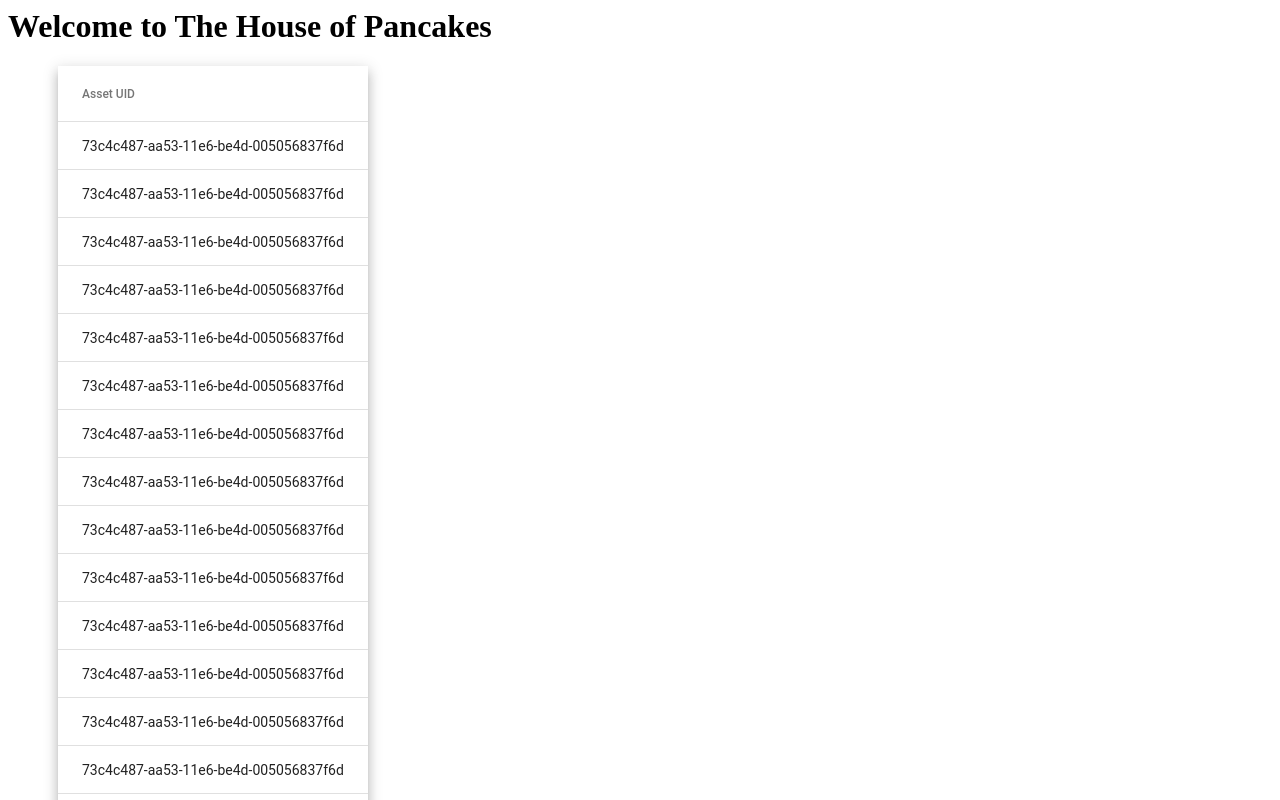
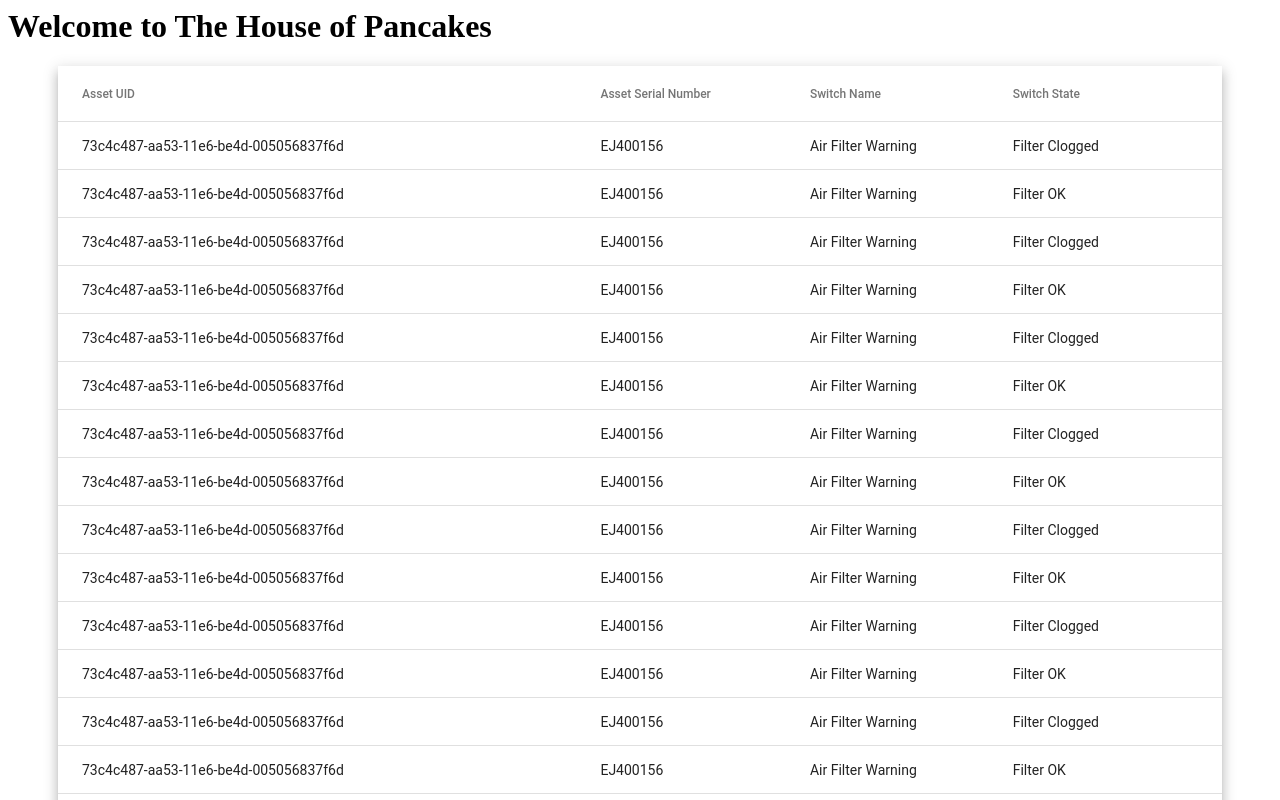
Before and after one commit to Parmentrout/grid-demo, an Angular app: page / in a window 1280 px wide. Shown: the top 800 px of the page. Built offline with nearby package versions, Linux system fonts and the light colour scheme.

Commit message:
Read columns and data from config

```diff
--- a/src/app/data/mockData.service.ts
+++ b/src/app/data/mockData.service.ts
@@ -1,7 +1,5 @@
 import { Injectable } from '@angular/core';
-import { of } from 'rxjs';
 import { GridConfiguration, GridColumn, SortDirection } from '../grid.types';
-import { stringify } from 'querystring';
 
 @Injectable()
 export class DataService {
@@ -12,7 +10,7 @@ export class DataService {
   getConfiguration(): GridConfiguration {
     const columns: GridColumn[] = [
       {
-        name: 'assetUid',
+        name: 'assetUID',
         sort: SortDirection.None,
         label: 'Asset UID',
         pinned: true,
--- a/src/app/grid.component.css
+++ b/src/app/grid.component.css
@@ -0,0 +1,3 @@
+table {
+  width: 100%;
+}
--- a/src/app/grid.component.html
+++ b/src/app/grid.component.html
@@ -1,15 +1,15 @@
 <table mat-table [dataSource]="data" class="mat-elevation-z8">
-  <!-- <ng-container [matColumnDef]="column.name" *ngFor="let column of configuration.columnOptions">
-    <th mat-header-cell *matHeaderCellDef>{{ column.name }}</th>
+  <ng-container [matColumnDef]="column.name" *ngFor="let column of configuration.columnDefinitions">
+    <th mat-header-cell *matHeaderCellDef>{{ column.label }}</th>
     <td mat-cell *matCellDef="let element">{{ element[column.name] }}</td>
-  </ng-container> -->
-  <ng-container matColumnDef="assetUid">
-    <th mat-header-cell *matHeaderCellDef>Asset UID</th>
-    <td mat-cell *matCellDef="let element">{{ element.assetUID }}</td>
   </ng-container>
 
   <tr mat-header-row *matHeaderRowDef="columnsToDisplay"></tr>
   <tr mat-row *matRowDef="let row; columns: columnsToDisplay"></tr>
 </table>
 
-<div [innerHtml]="data | json"></div>
+<ng-container *ngFor="let column of configuration.columnDefinitions">
+  <div>{{ column | json }}</div>
+</ng-container>
+
+<!-- <div [innerHtml]="data | json"></div> -->
--- a/src/app/grid.component.ts
+++ b/src/app/grid.component.ts
@@ -12,7 +12,6 @@ export class VSSGridComponent {
   @Input() data: any;
 
   get columnsToDisplay(): string[] {
-    return ['assetUid'];
-    //return this.configuration.columnDefinitions.map(x => x.name);
+    return this.configuration.columnDefinitions.map(x => x.name);
   }
 }
--- a/src/app/grid.types.ts
+++ b/src/app/grid.types.ts
@@ -1,5 +1,7 @@
 export class GridConfiguration {
   columnDefinitions: GridColumn[];
+  pageSize?: number;
+  page
 }
 
 export class GridColumn {
```
